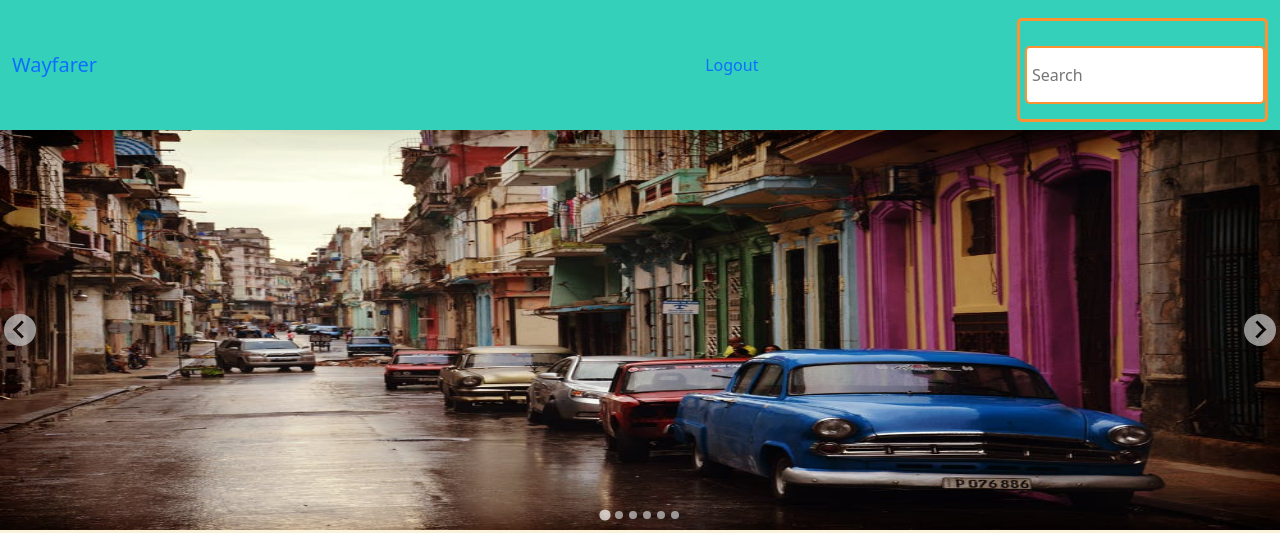
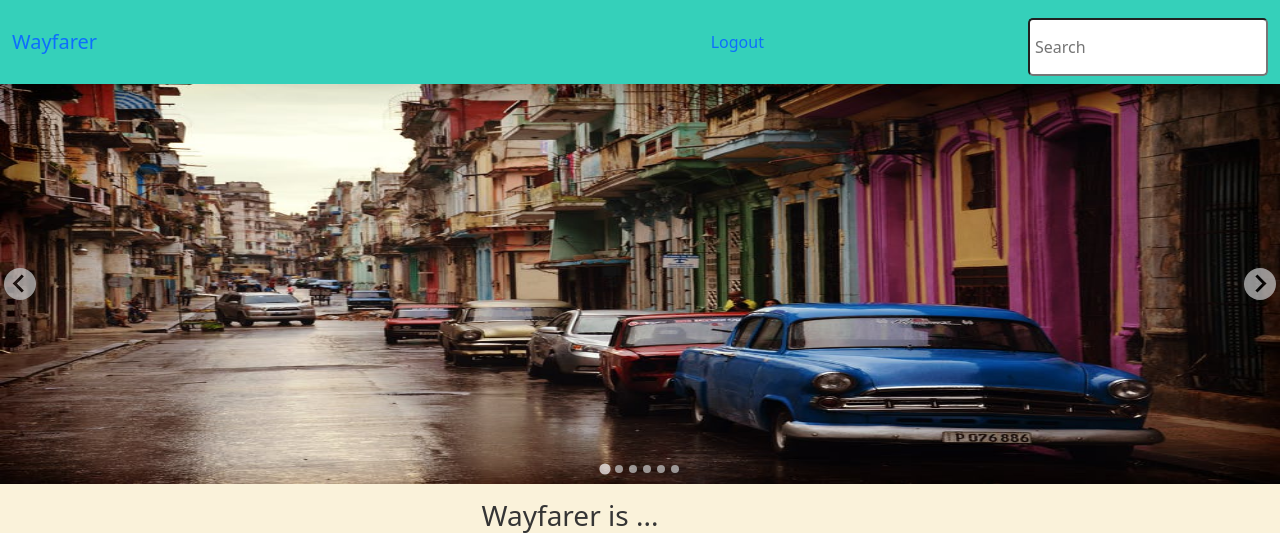
Before and after one commit to justnyc187/wayfarerProject, a Django app: page / in a window 1280 px wide; the page is wider, and only the part inside the window is pictured. Shown: the top 533 px of that part. Run offline with Django 3.2, Linux system fonts and the light colour scheme; the visitor is signed in with stand-in values (Sample User, id 1).

Commit message:
reviewing changes

```diff
--- a/main_app/static/styles/main.css
+++ b/main_app/static/styles/main.css
@@ -53,9 +53,9 @@
     padding-right: 10px;
     background-color: #FC9234;
 }
-.header-cities, .search-home{
-    border-style: solid;
-    border-color: #FC9234;
+.search-home{
+    /* border-style: solid;
+    border-color: #FC9234; */
     margin-top: 10px;
     padding: 15px 0px 15px 5px;
     border-radius: 5px;
```
